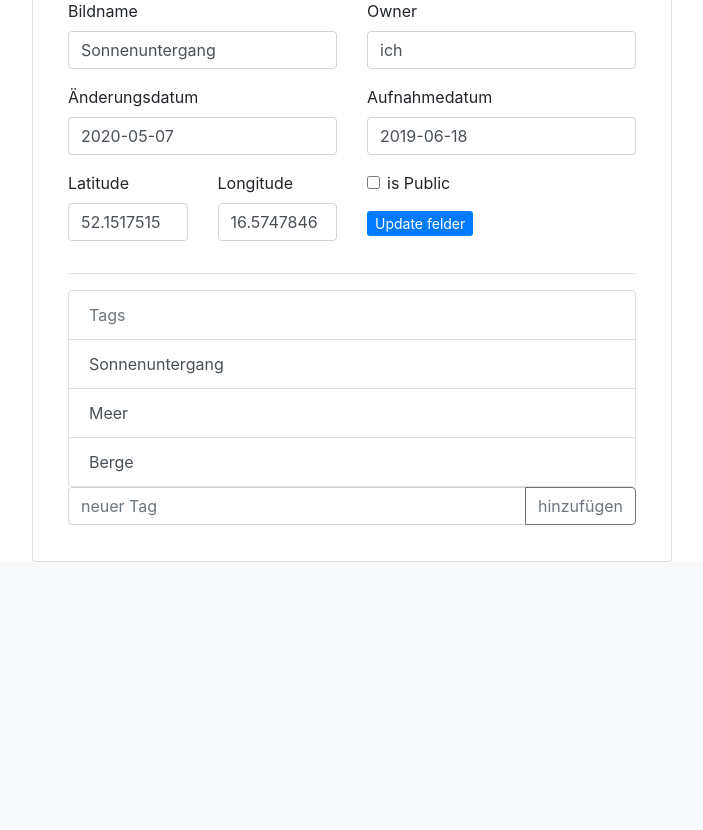
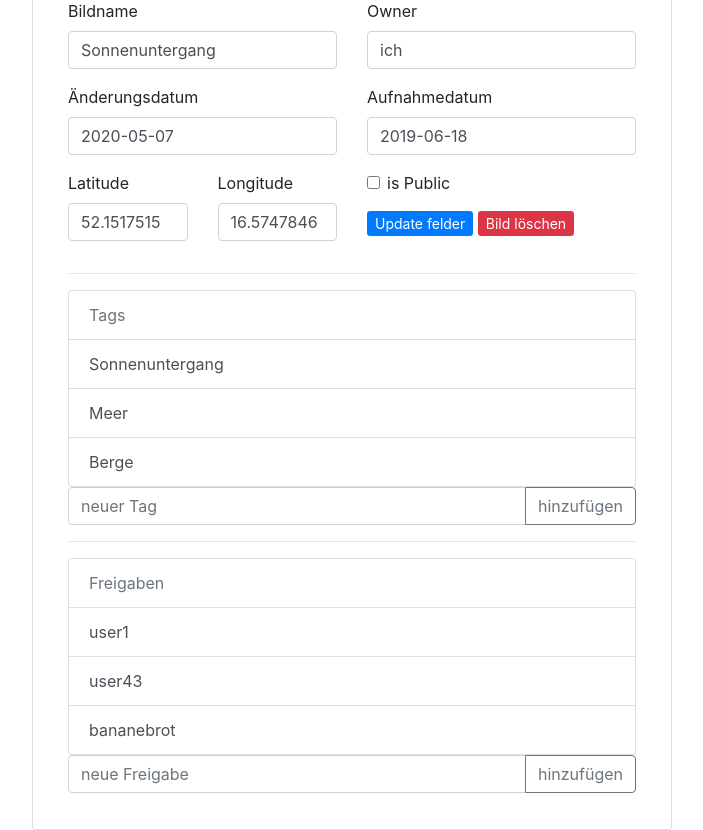
Before and after one commit to RaphaelSauermann/PictureCloud, a PHP site: page /index.php?page=pics in a window 1280 px wide. Shown: the part 695-1525 px from the top of the page, without its empty margins (53-756 px from the left). Before the commit the page ends 1257 px from the top, so only its background shows below. Run offline with PHP 8.4, Linux system fonts and the light colour scheme.

Commit message:
added deleteButton for picture and Freigabe-part

```diff
--- a/inc/pics.php
+++ b/inc/pics.php
@@ -1,3 +1,9 @@
+<?php
+/* Get all*/
+
+
+ ?>
+
 <h2>Bilder anschauen</h2>
 <!-- Suche und Filterungsteil -->
 <div class="container">
@@ -133,6 +139,7 @@
                 </div>
               </div>
               <a href="#" class="btn-sm btn-primary">Update felder</a>
+              <a href="#" class="btn-sm btn-danger">Bild löschen</a>
             </div>
           </div>
         </form>
@@ -156,6 +163,26 @@
             <button class="btn btn-outline-secondary" type="button" id="searchButton">hinzufügen</button>
           </div>
         </div>
+        <!-- Spacer -->
+        <hr/>
+        <!-- Anzeige der Freigaben -->
+        <div class="row">
+          <div class="col">
+            <div class="list-group">
+              <li class="list-group-item disabled" aria-disabled="true">Freigaben</li>
+              <a href="" class="list-group-item list-group-item-action">user1</a>
+              <a href="" class="list-group-item list-group-item-action">user43</a>
+              <a href="" class="list-group-item list-group-item-action">bananebrot</a>
+            </div>
+          </div>
+        </div>
+        <!-- Hinzufügen von TAGS -->
+        <div class="input-group mb-3">
+          <input type="text" class="form-control" placeholder="neue Freigabe" aria-label="neuer Tag" aria-describedby="button-addon">
+          <div class="input-group-append">
+            <button class="btn btn-outline-secondary" type="button" id="searchButton">hinzufügen</button>
+          </div>
+        </div>
       </div>
     </div>
   </div>
```
